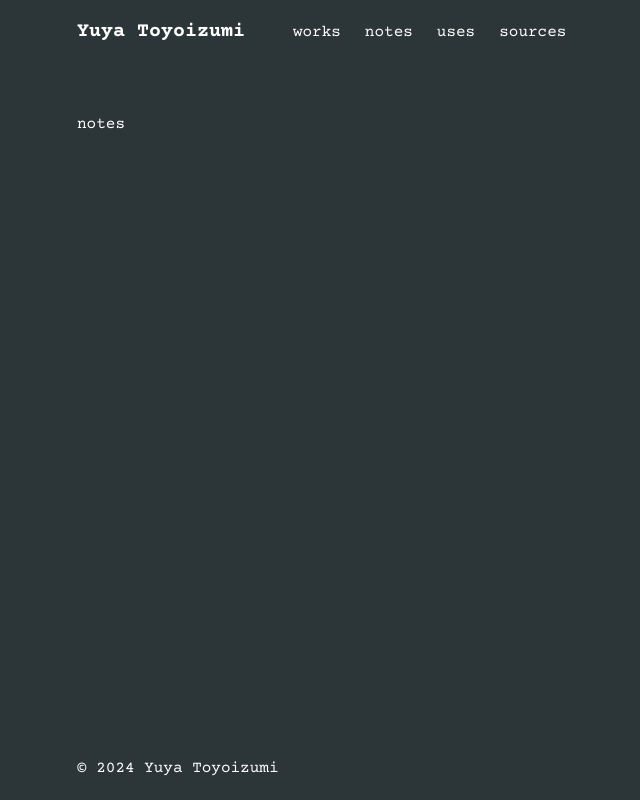
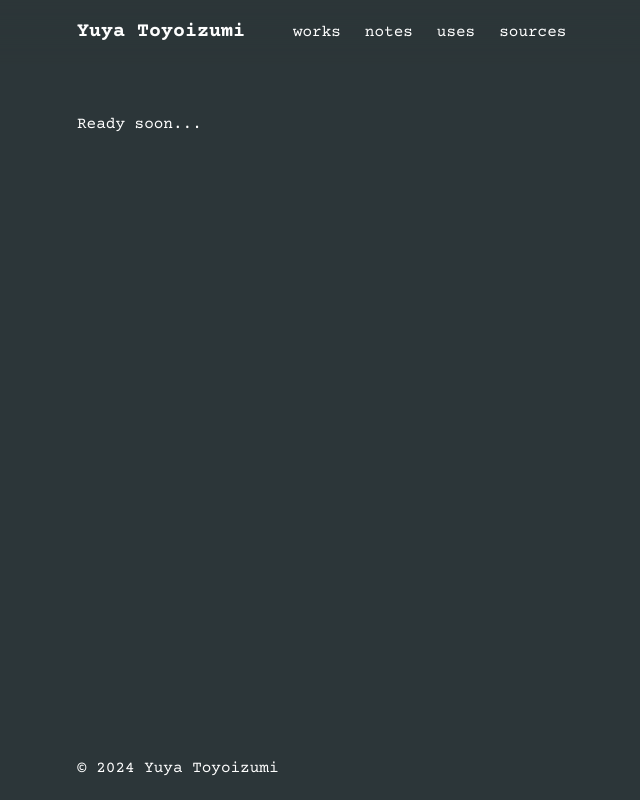
Before and after one commit to yuya-toyoizumi/my-site, a Next.js app: page /notes in a window 1280 px wide. Shown: the whole page, without its empty margins (195-835 px from the left). Built offline with nearby package versions, Linux system fonts and the light colour scheme.

Commit message:
update text for notes and uses

```diff
--- a/src/app/notes/page.tsx
+++ b/src/app/notes/page.tsx
@@ -1,5 +1,5 @@
 export default function Notes() {
   return (
-    <>notes</>
+    <>Ready soon...</>
   )
 }
--- a/src/app/uses/page.tsx
+++ b/src/app/uses/page.tsx
@@ -1,5 +1,5 @@
 export default function Uses() {
   return (
-    <>uses</>
+    <>Ready soon...</>
   )
 }
```
